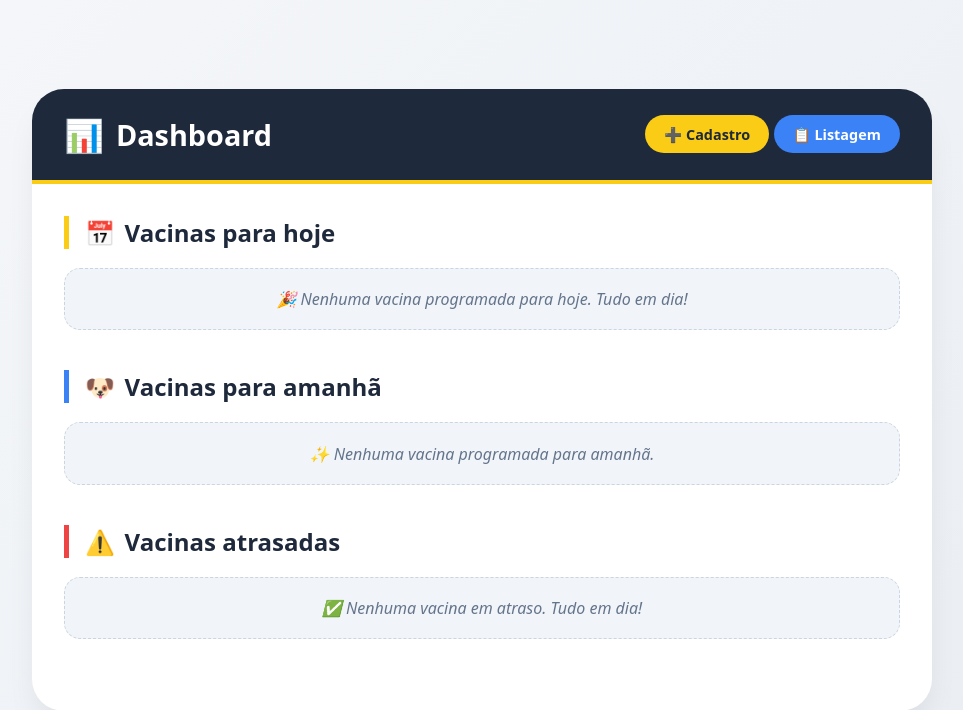
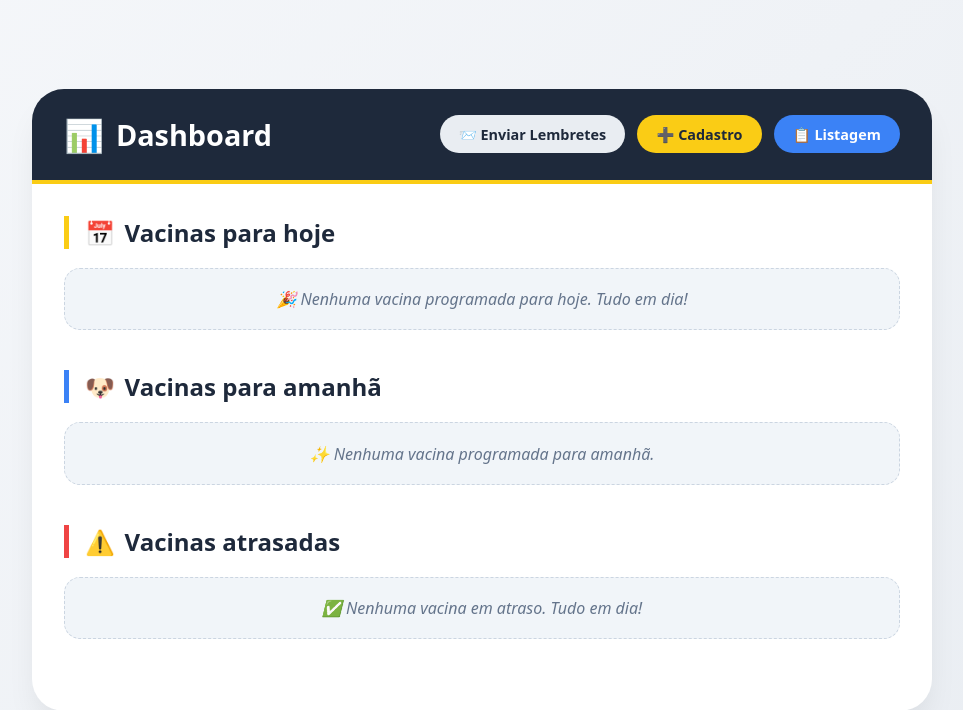
Before and after one commit to lluizz-dev/petshop-whatssap, a Django app: page / in a window 1280 px wide. Shown: the top 710 px of the page, without its empty margins (158-1121 px from the left). Run offline with Django 5.2, Linux system fonts and the light colour scheme; data that the repository does not hold is empty.

Commit message:
feat: button of send_reminder in dashboard

```diff
--- a/sistema_mensagem/management/commands/send_reminder.py
+++ b/sistema_mensagem/management/commands/send_reminder.py
@@ -49,7 +49,7 @@ A vacina do *{v.pet.nome}* {v.pet.especie.emojis} vence em {v.data_proxima.strft
 
 Para manter a saúde dele(a) em dia 🐶🐈, recomendamos agendar a próxima dose.
 
-Fale com {os.getenv('NUMERO_SUPORTE')} para marcar!
+> Esse número não responde mensagens, Fale com {os.getenv('NUMERO_SUPORTE')} para marcar!
 """
 
                 numero = f"whatsapp:+55{v.pet.dono.telefone}"
@@ -77,7 +77,7 @@ A vacina do *{v.pet.nome}* {v.pet.especie.emojis} vence em {v.data_proxima.strft
 
 Para manter a saúde dele(a) em dia 🐶🐈, recomendamos agendar a próxima dose.
 
-Fale com {os.getenv('NUMERO_SUPORTE')} para marcar!
+> Esse número não responde mensagens, Fale com {os.getenv('NUMERO_SUPORTE')} para marcar!
 """
 
                 numero = f"whatsapp:+55{v.pet.dono.telefone}"
--- a/sistema_mensagem/static/sistema_mensagem/style.css
+++ b/sistema_mensagem/static/sistema_mensagem/style.css
@@ -47,6 +47,34 @@ body {
 .dashboard-header h1::before {
     content: "📊";
     font-size: 2rem;
+}
+
+.header-buttons {
+    display: flex;
+    gap: 0.75rem;
+    justify-content: center;
+}
+
+.btn-lembretes {
+    background: #e9edf2;
+    color: #1e293b;
+    text-decoration: none;
+    font-weight: 600;
+    padding: 0.6rem 1.2rem;
+    border-radius: 2rem;
+    display: inline-flex;
+    align-items: center;
+    gap: 0.5rem;
+    transition: all 0.2s ease;
+    font-size: 0.9rem;
+    border: none;
+    cursor: pointer;
+    font-family: system-ui, -apple-system, 'Segoe UI', Roboto, 'Helvetica Neue', sans-serif;
+}
+
+.btn-lembretes:hover {
+    transform: translateY(-2px);
+    box-shadow: 0 4px 12px rgba(0,0,0,0.1);
 }
 
 .btn-cadastro {
--- a/sistema_mensagem/templates/sistema_mensagem/dashboard.html
+++ b/sistema_mensagem/templates/sistema_mensagem/dashboard.html
@@ -12,6 +12,12 @@
         <div class="dashboard-header">
         <h1>Dashboard</h1>
         <div class="header-buttons">
+            <form action="{% url 'enviar_lembretes' %}" method="POST">
+                {% csrf_token %}
+                <button type="submit" class="btn-lembretes">
+                    📨 Enviar Lembretes
+                </button>
+            </form>
             <a href="{% url 'cadastro_home' %}" class="btn-cadastro">
                 ➕ Cadastro
             </a>
--- a/sistema_mensagem/urls.py
+++ b/sistema_mensagem/urls.py
@@ -40,4 +40,6 @@ urlpatterns = [
     path('listagem/pets/<int:id>/deletar/', deletar_pet, name='deletar_pet'),
     path('listagem/vacinas/<int:id>/deletar/', deletar_vacina, name='deletar_vacina'),
     path('listagem/vacinacoes/<int:id>/deletar/', deletar_vacinacao, name='deletar_vacinacao'),
+
+    path('enviar_lembretes/', enviar_lembretes, name='enviar_lembretes'),
 ]
--- a/sistema_mensagem/views.py
+++ b/sistema_mensagem/views.py
@@ -1,8 +1,10 @@
+from pyexpat.errors import messages
 from django.shortcuts import get_object_or_404, render, redirect
 from django.utils import timezone
 from datetime import timedelta
 from .models import Dono, Especie, Pet, Vacina, Vacinacao
 from .forms import DonoForm, EspecieForm, PetForm, VacinaForm, VacinacaoForm, VacinacaoUpdateForm
+from django.core.management import call_command
 
 # Create your views here.
 
@@ -21,6 +23,12 @@ def dashboard(request):
     }
 
     return render(request, 'sistema_mensagem/dashboard.html', context)
+
+def enviar_lembretes(request):
+    if request.method == 'POST':
+        call_command('send_reminder')
+        return redirect('dashboard')
+    return redirect('dashboard')
 
 def cadastro_home(request):
     return render(request, 'sistema_mensagem/cadastro_home.html')
```
